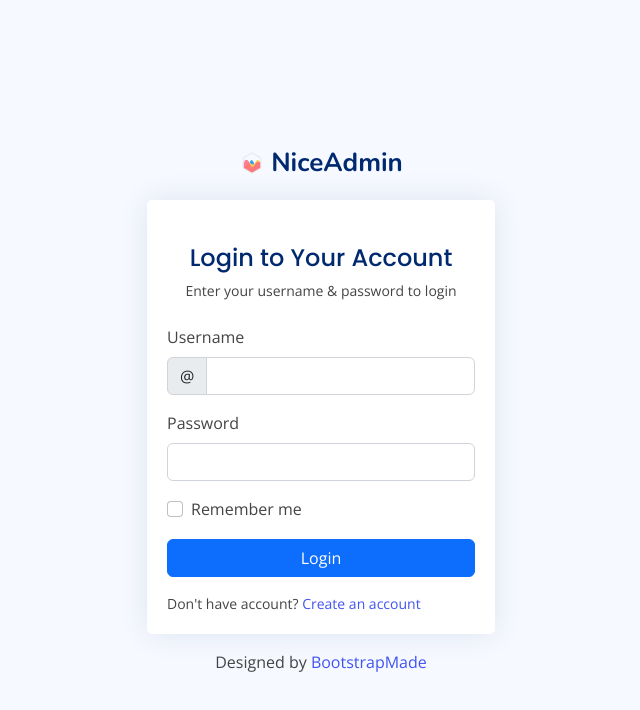
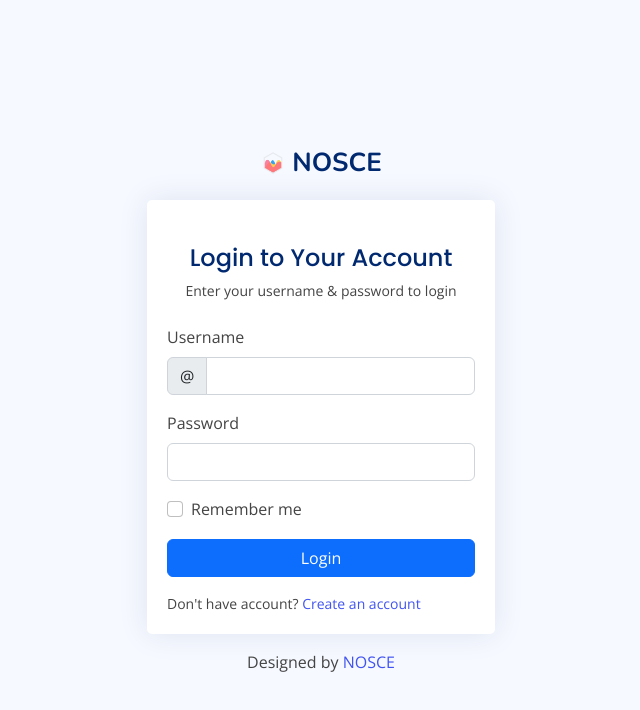
Before and after one commit to aleeshan813/client_data, a plain HTML site: page pages-login.html in a window 1280 px wide. Shown: the whole page, without its empty margins (319-959 px from the left). Drawn offline with nearby package versions, Linux system fonts and the light colour scheme; files whose address does not match are found by name.

Commit message:
login page modified

```diff
--- a/pages-login.html
+++ b/pages-login.html
@@ -29,12 +29,6 @@
   <!-- Template Main CSS File -->
   <link href="assets/css/style.css" rel="stylesheet">
 
-  <!-- =======================================================
-  * Template Name: NiceAdmin - v2.4.0
-  * Template URL: https://bootstrapmade.com/nice-admin-bootstrap-admin-html-template/
-  * Author: BootstrapMade.com
-  * License: https://bootstrapmade.com/license/
-  ======================================================== -->
 </head>
 
 <body>
@@ -50,7 +44,7 @@
               <div class="d-flex justify-content-center py-4">
                 <a href="index.html" class="logo d-flex align-items-center w-auto">
                   <img src="assets/img/logo.png" alt="">
-                  <span class="d-none d-lg-block">NiceAdmin</span>
+                  <span class="d-none d-lg-block">NOSCE</span>
                 </a>
               </div><!-- End Logo -->
 
@@ -98,11 +92,7 @@
               </div>
 
               <div class="credits">
-                <!-- All the links in the footer should remain intact. -->
-                <!-- You can delete the links only if you purchased the pro version. -->
-                <!-- Licensing information: https://bootstrapmade.com/license/ -->
-                <!-- Purchase the pro version with working PHP/AJAX contact form: https://bootstrapmade.com/nice-admin-bootstrap-admin-html-template/ -->
-                Designed by <a href="https://bootstrapmade.com/">BootstrapMade</a>
+                Designed by <a href="http://noscetech.in/">NOSCE</a>
               </div>
 
             </div>
```
